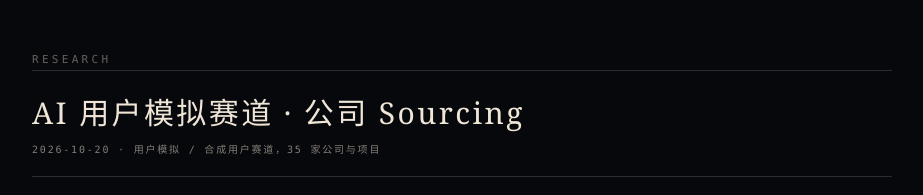
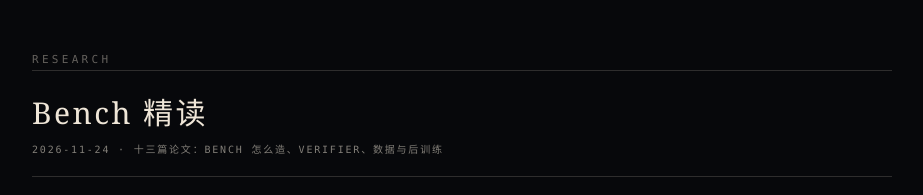
Before and after one commit to psylch/psylch.github.io, a plain HTML site: page index.html in a window 1280 px wide. Shown: the part 377-572 px from the top of the page, without its empty margins (178-1101 px from the left). Drawn offline with Linux system fonts and the light colour scheme; no server answers.

Commit message:
index: add bench-reading

```diff
--- a/index.html
+++ b/index.html
@@ -23,6 +23,7 @@ a:hover b{color:#fff}
 
 <section>
 <h2>Research</h2>
+<a href="bench-reading/"><b>Bench 精读</b><span>2026-11-24 · 十三篇论文：bench 怎么造、verifier、数据与后训练</span></a>
 <a href="sourcing-user-simulation/"><b>AI 用户模拟赛道 · 公司 Sourcing</b><span>2026-10-20 · 用户模拟 / 合成用户赛道，35 家公司与项目</span></a>
 <a href="dsh-interview-prep/"><b>DeepSeek Harness 面试准备</b><span>2026-10-19 · dsh 源码、社区路线图、论文精读与团队关注点</span></a>
 <a href="harness-source-compare/"><b>Agent Harness 源码级对比</b><span>2026-10-18 · 10 个维度：agent loop、工具执行、沙箱权限、上下文压缩、MCP、记忆、subagent…</span></a>
```
